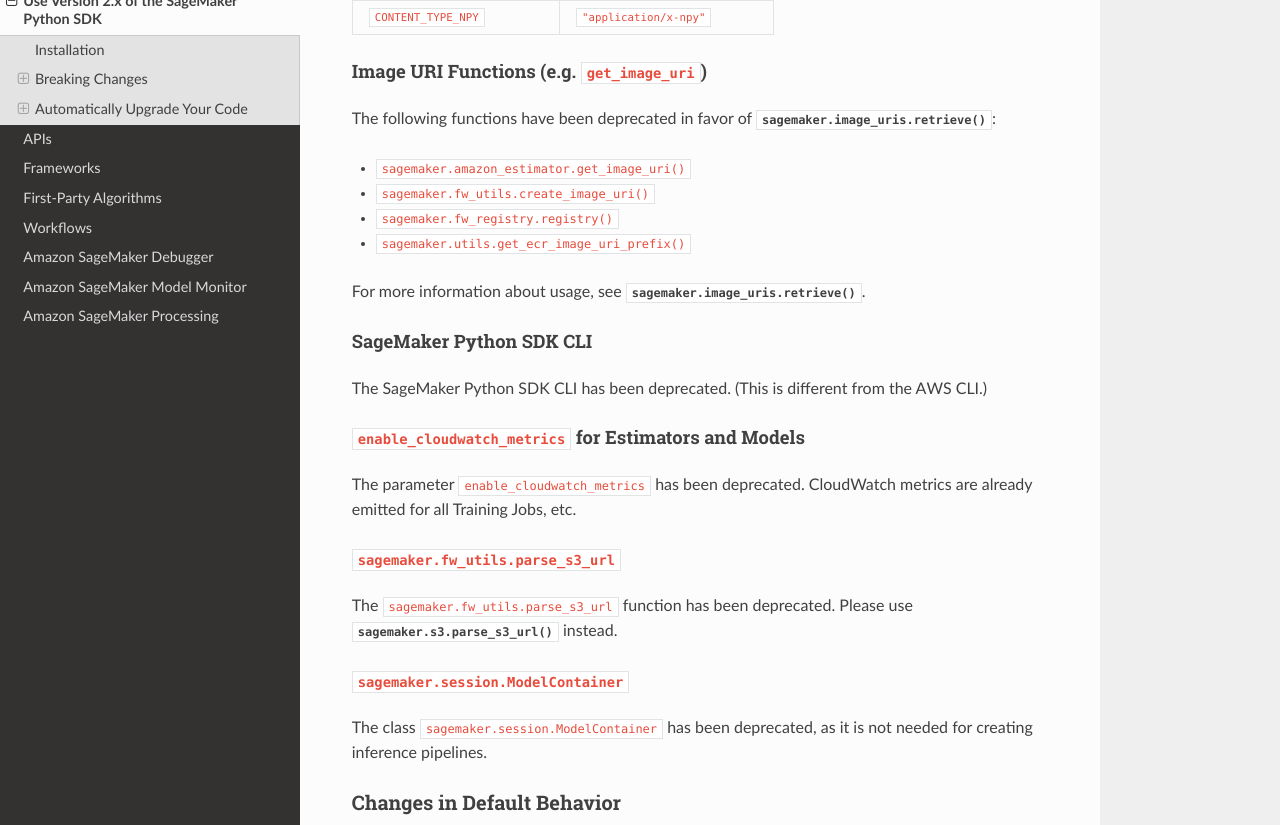
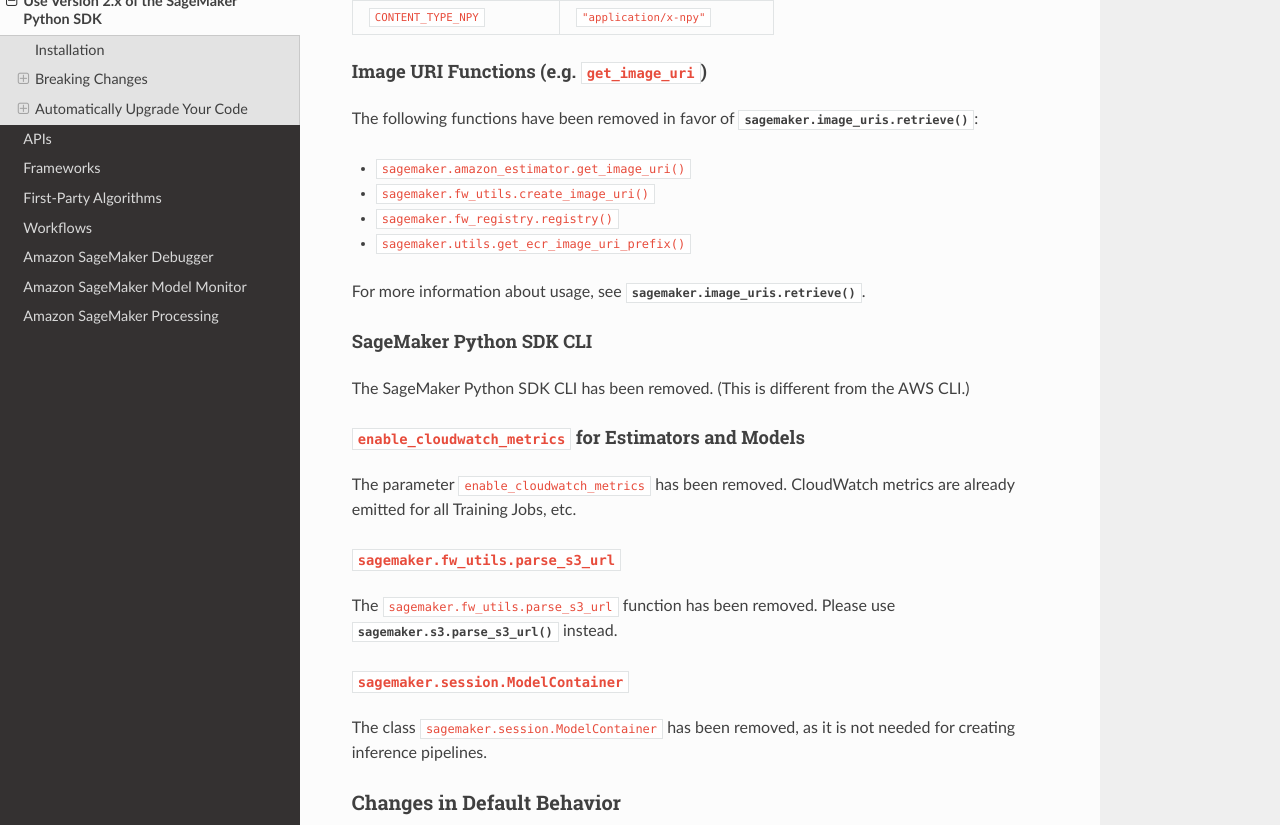
Before and after one commit to Evan-W-ang/sagemaker-python-sdk, a Sphinx documentation site: the page built from doc/v2.rst, in a window 1280 px wide and 1400 px high, scrolled down 2283 px. Shown: the part 149-974 px from the top of the window. Built offline with Sphinx 7.4.7 and the Read the Docs theme 2.0.0, drawn with Linux system fonts in a browser that asks for light colours; some of the changed text lies outside the part shown.

```diff
--- a/doc/v2.rst
+++ b/doc/v2.rst
@@ -48,14 +48,14 @@ For more information, see `Upgrade from Legacy TensorFlow Support <frameworks/te
 ``delete_endpoint()`` for Estimators and ``HyperparameterTuner``
 ----------------------------------------------------------------
 
-The ``delete_endpoint()`` method for estimators and ``HyperparameterTuner`` has been deprecated.
+The ``delete_endpoint()`` method for estimators and ``HyperparameterTuner`` has been removed.
 Please use :func:`sagemaker.predictor.Predictor.delete_endpoint` instead.
 
 Pre-instantiated Serializer and Deserializer Objects
 ----------------------------------------------------
 
 The ``csv_serializer``, ``json_serializer``, ``npy_serializer``, ``csv_deserializer``,
-``json_deserializer``, and ``numpy_deserializer`` objects have been deprecated.
+``json_deserializer``, and ``numpy_deserializer`` objects have been removed.
 
 Please instantiate the objects instead.
 
@@ -78,14 +78,14 @@ Please instantiate the objects instead.
 ``update_endpoint`` in ``deploy()``
 -----------------------------------
 
-The ``update_endpoint`` argument in ``deploy()`` methods for estimators and models has been deprecated.
+The ``update_endpoint`` argument in ``deploy()`` methods for estimators and models has been removed.
 Please use :func:`sagemaker.predictor.Predictor.update_endpoint` instead.
 
 ``serializer`` and ``deserializer`` in ``create_model()``
 ---------------------------------------------------------
 
 The ``serializer`` and ``deserializer`` arguments in
-:func:`sagemaker.estimator.Estimator.create_model` have been deprecated. Please
+:func:`sagemaker.estimator.Estimator.create_model` have been removed. Please
 specify serializers and deserializers in ``deploy()`` methods instead.
 
 ``content_type`` and ``accept`` in the Predictor Constructor
@@ -124,7 +124,7 @@ write MIME types as a string,
 Image URI Functions (e.g. ``get_image_uri``)
 --------------------------------------------
 
-The following functions have been deprecated in favor of :func:`sagemaker.image_uris.retrieve`:
+The following functions have been removed in favor of :func:`sagemaker.image_uris.retrieve`:
 
 - ``sagemaker.amazon_estimator.get_image_uri()``
 - ``sagemaker.fw_utils.create_image_uri()``
@@ -136,25 +136,25 @@ For more information about usage, see :func:`sagemaker.image_uris.retrieve`.
 SageMaker Python SDK CLI
 ------------------------
 
-The SageMaker Python SDK CLI has been deprecated.
+The SageMaker Python SDK CLI has been removed.
 (This is different from the AWS CLI.)
 
 ``enable_cloudwatch_metrics`` for Estimators and Models
 -------------------------------------------------------
 
-The parameter ``enable_cloudwatch_metrics`` has been deprecated.
+The parameter ``enable_cloudwatch_metrics`` has been removed.
 CloudWatch metrics are already emitted for all Training Jobs, etc.
 
 ``sagemaker.fw_utils.parse_s3_url``
 -----------------------------------
 
-The ``sagemaker.fw_utils.parse_s3_url`` function has been deprecated.
+The ``sagemaker.fw_utils.parse_s3_url`` function has been removed.
 Please use :func:`sagemaker.s3.parse_s3_url` instead.
 
 ``sagemaker.session.ModelContainer``
 ------------------------------------
 
-The class ``sagemaker.session.ModelContainer`` has been deprecated, as it is not needed for creating inference pipelines.
+The class ``sagemaker.session.ModelContainer`` has been removed, as it is not needed for creating inference pipelines.
 
 Changes in Default Behavior
 ===========================
```
Also changed, not shown: other parts of doc/v2.rst (+4 -4 lines), 1 other file.
